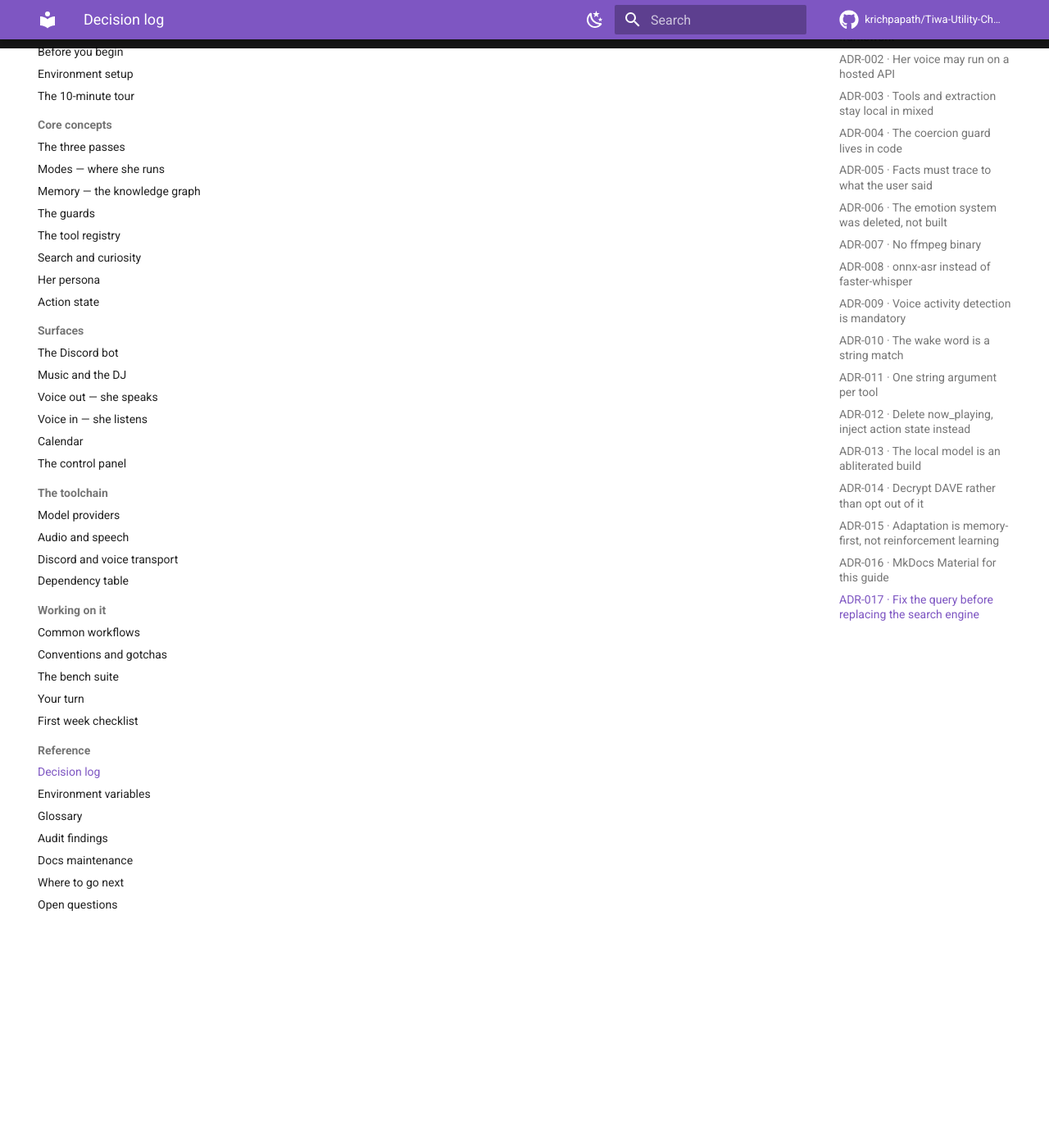
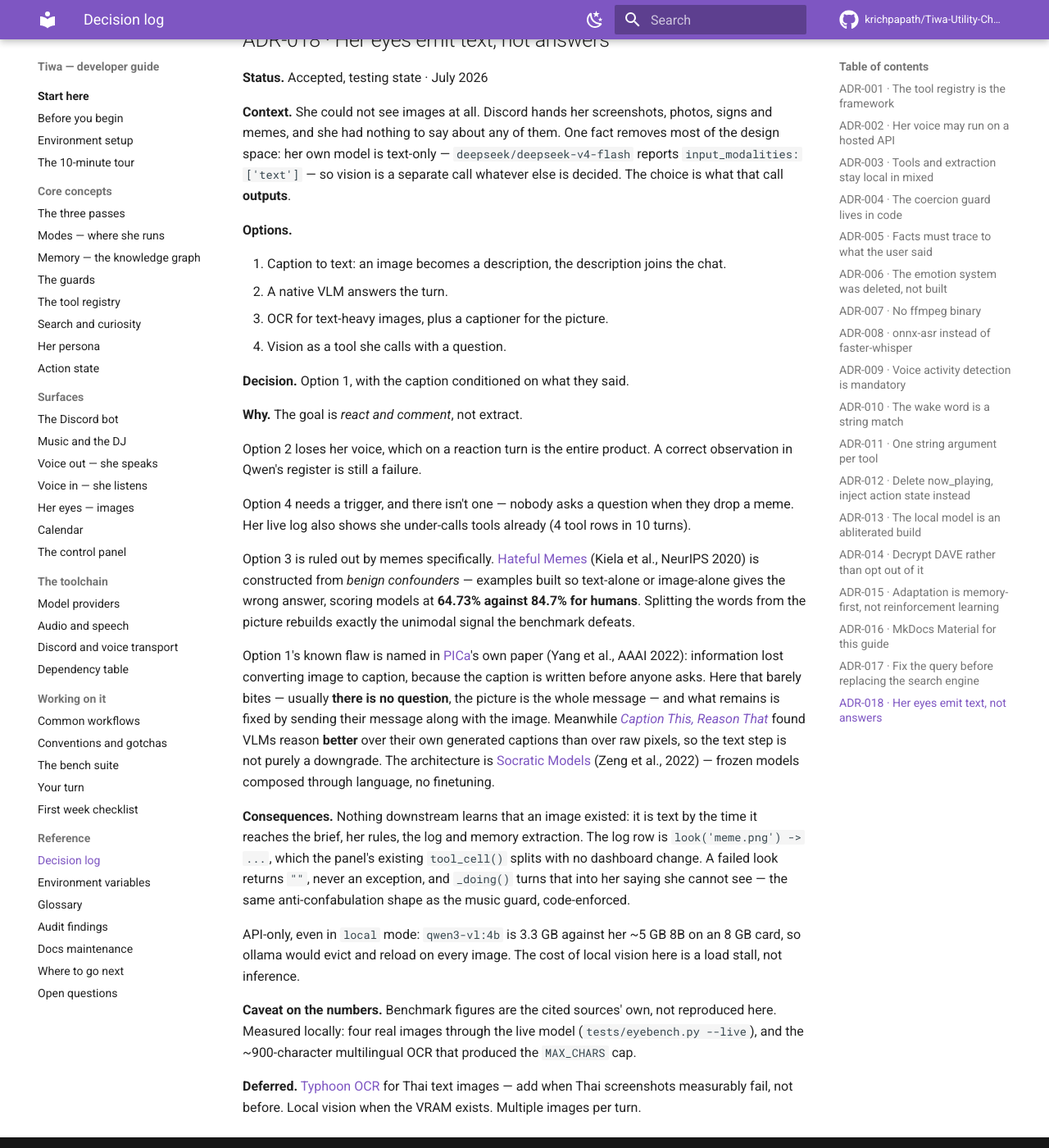
Before and after one commit to krichpapath/Tiwa-Utility-Chatbot, an MkDocs documentation site: the page built from docs/reference/decisions.md, in a window 1280 px wide and 1400 px high, scrolled down 8176 px. Shown: the whole window at 82% size. Built offline with MkDocs 1.6.1 and Material for MkDocs 9.7.7, drawn with Linux system fonts in a browser that asks for light colours; a script that is not in the unit is left out; comment, search, counter and statistics services are not loaded.

Commit message:
Give her eyes: images become text she reacts to
Someone drops a meme and she has nothing to say about it. One fact removes most
of the design space: deepseek/deepseek-v4-flash reports input_modalities
['text'], so seeing is a separate model call whatever else is decided. The only
real choice is what that call emits, and it is deliberately not a caption --
"a man standing in a kitchen" is true, useless, and leaves her nothing to have
an opinion about.

tiwa/eyes.py makes one API call per image turn and returns 2-4 lines of the
things people react to: the specific detail, text quoted exactly, what is funny
or odd, what it is from. The message they typed rides along with the picture,
so the description is written knowing the question rather than before it.

The output goes two places. The inner pass gets it as context, so a game or
product she does not recognise can be searched before she replies. Her rules get
it verbatim, never filtered through the 8B's brief, carrying the one instruction
that matters: react, do not describe it back to someone who can already see it.

A failed look returns "" and never raises. _doing() turns that into her saying
she cannot see it -- same anti-confabulation shape as the music guard, and for
the same reason: the picture is right there in the channel, so a bluff is caught
instantly.

API-only even in local mode. qwen3-vl:4b is 3.3 GB against her ~5 GB 8B on an
8 GB card, so ollama would evict and reload a model on every image; the cost of
local vision is a load stall, not inference. About $0.00015 a look, and exactly
zero on messages with no picture.

Logged as look('meme.png') -> ..., which the panel's existing tool_cell()
splits with no dashboard change. TIWA_VISION and TIWA_VISION_MODEL on the
settings page.

eyebench fakes the vision model and asserts the plumbing, which is where these
bugs live: description reaches her voice, blind turns admit it, no image means
no call. --live sends four real images -- meme, screenshot, Thai sign, photo --
through the real model. All four pass; the Thai sign is the weak one and drove
the 600-char cap after it returned ~900 characters of multilingual OCR.

Guide: new surfaces/eyes.md, ADR-018, env, testing, action-state, panel.

```diff
--- a/docs/reference/decisions.md
+++ b/docs/reference/decisions.md
@@ -345,3 +345,67 @@ option 2 remains a cheap swap the day the index is the thing that's wrong.
 **Caveat on the numbers.** They are reported by the cited sources on their own benchmarks,
 not reproduced here. What *was* measured locally: region choice on one Thai query, and the
 queries she picks across five asks (`tests/searchbench.py --live`).
+
+## ADR-018 · Her eyes emit text, not answers {#adr-018}
+
+**Status.** Accepted, testing state · July 2026
+
+**Context.** She could not see images at all. Discord hands her screenshots, photos,
+signs and memes, and she had nothing to say about any of them. One fact removes most of
+the design space: her own model is text-only —
+`deepseek/deepseek-v4-flash` reports `input_modalities: ['text']` — so vision is a
+separate call whatever else is decided. The choice is what that call **outputs**.
+
+**Options.**
+
+1. Caption to text: an image becomes a description, the description joins the chat.
+2. A native VLM answers the turn.
+3. OCR for text-heavy images, plus a captioner for the picture.
+4. Vision as a tool she calls with a question.
+
+**Decision.** Option 1, with the caption conditioned on what they said.
+
+**Why.** The goal is *react and comment*, not extract.
+
+Option 2 loses her voice, which on a reaction turn is the entire product. A correct
+observation in Qwen's register is still a failure.
+
+Option 4 needs a trigger, and there isn't one — nobody asks a question when they drop a
+meme. Her live log also shows she under-calls tools already (4 tool rows in 10 turns).
+
+Option 3 is ruled out by memes specifically.
+[Hateful Memes](https://proceedings.nips.cc/paper_files/paper/2020/file/1b84c4cee2b8b3d823b30e2d604b1878-Paper.pdf)
+(Kiela et al., NeurIPS 2020) is constructed from *benign confounders* — examples built so
+text-alone or image-alone gives the wrong answer, scoring models at **64.73% against
+84.7% for humans**. Splitting the words from the picture rebuilds exactly the unimodal
+signal the benchmark defeats.
+
+Option 1's known flaw is named in [PICa](https://arxiv.org/pdf/2109.05014)'s own paper
+(Yang et al., AAAI 2022): information lost converting image to caption, because the
+caption is written before anyone asks. Here that barely bites — usually **there is no
+question**, the picture is the whole message — and what remains is fixed by sending their
+message along with the image. Meanwhile
+[*Caption This, Reason That*](https://arxiv.org/pdf/2505.21538) found VLMs reason **better**
+over their own generated captions than over raw pixels, so the text step is not purely a
+downgrade. The architecture is [Socratic Models](https://arxiv.org/abs/2204.00598)
+(Zeng et al., 2022) — frozen models composed through language, no finetuning.
+
+**Consequences.** Nothing downstream learns that an image existed: it is text by the time
+it reaches the brief, her rules, the log and memory extraction. The log row is
+`look('meme.png') -> ...`, which the panel's existing `tool_cell()` splits with no
+dashboard change. A failed look returns `""`, never an exception, and `_doing()` turns
+that into her saying she cannot see — the same anti-confabulation shape as the music
+guard, code-enforced.
+
+API-only, even in `local` mode: `qwen3-vl:4b` is 3.3 GB against her ~5 GB 8B on an 8 GB
+card, so ollama would evict and reload on every image. The cost of local vision here is a
+load stall, not inference.
+
+**Caveat on the numbers.** Benchmark figures are the cited sources' own, not reproduced
+here. Measured locally: four real images through the live model
+(`tests/eyebench.py --live`), and the ~900-character multilingual OCR that produced the
+`MAX_CHARS` cap.
+
+**Deferred.** [Typhoon OCR](https://github.com/scb-10x/typhoon-ocr) for Thai text images —
+add when Thai screenshots measurably fail, not before. Local vision when the VRAM exists.
+Multiple images per turn.
--- a/mkdocs.yml
+++ b/mkdocs.yml
@@ -104,6 +104,7 @@ nav:
       - Music and the DJ: surfaces/music.md
       - Voice out — she speaks: surfaces/voice-out.md
       - Voice in — she listens: surfaces/voice-in.md
+      - Her eyes — images: surfaces/eyes.md
       - Calendar: surfaces/calendar.md
       - The control panel: surfaces/panel.md
   - The toolchain:
```
Also changed, not shown: bot.py (+15 -5 lines), dashboard.py (+12 -0 lines), docs/concepts/action-state.md (+11 -1 lines), docs/reference/env.md (+7 -0 lines), docs/surfaces/eyes.md (added, +150 -0 lines), docs/surfaces/panel.md (+1 -1 lines), docs/work/testing.md (+13 -3 lines), 3 other files.
